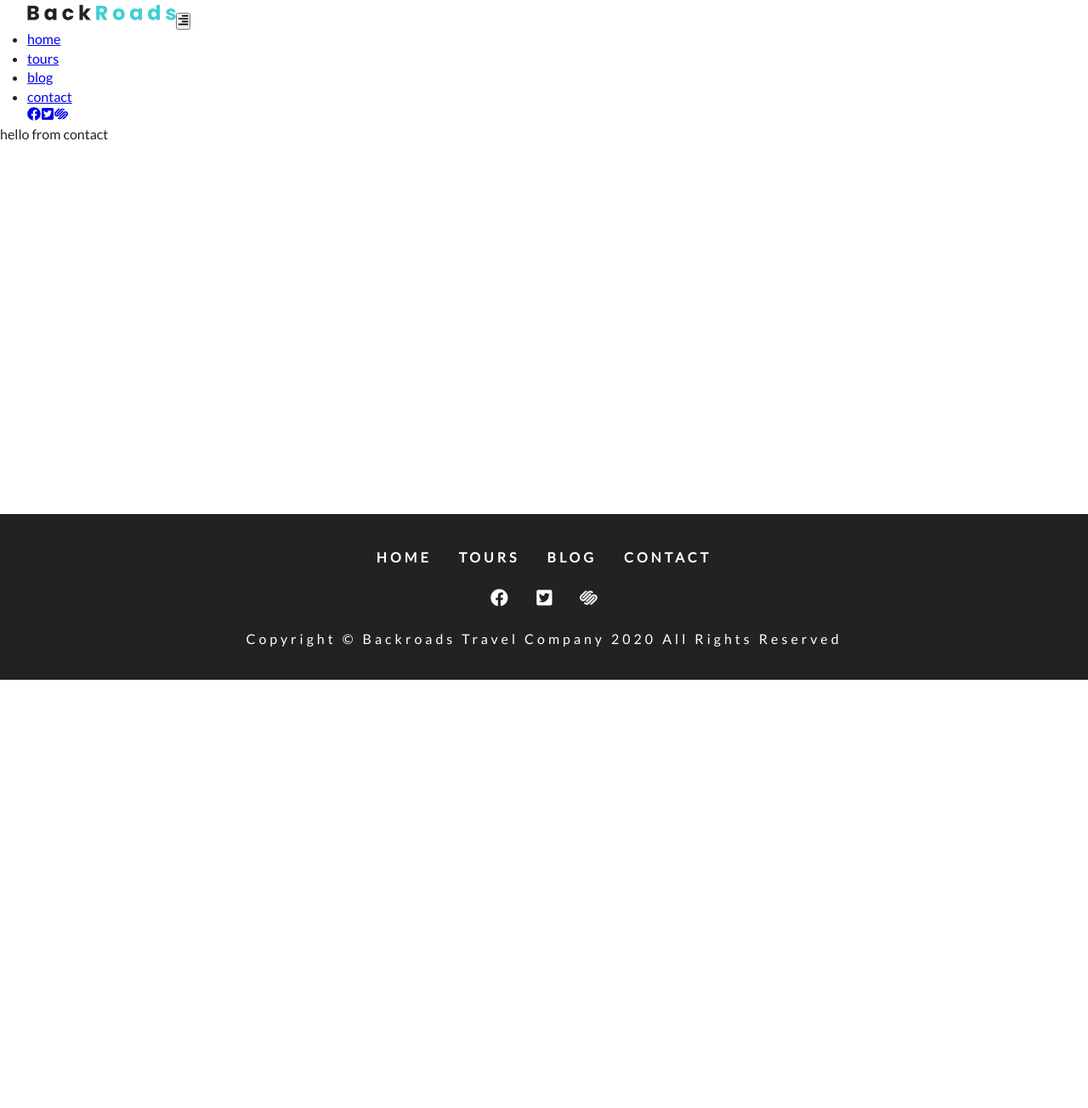
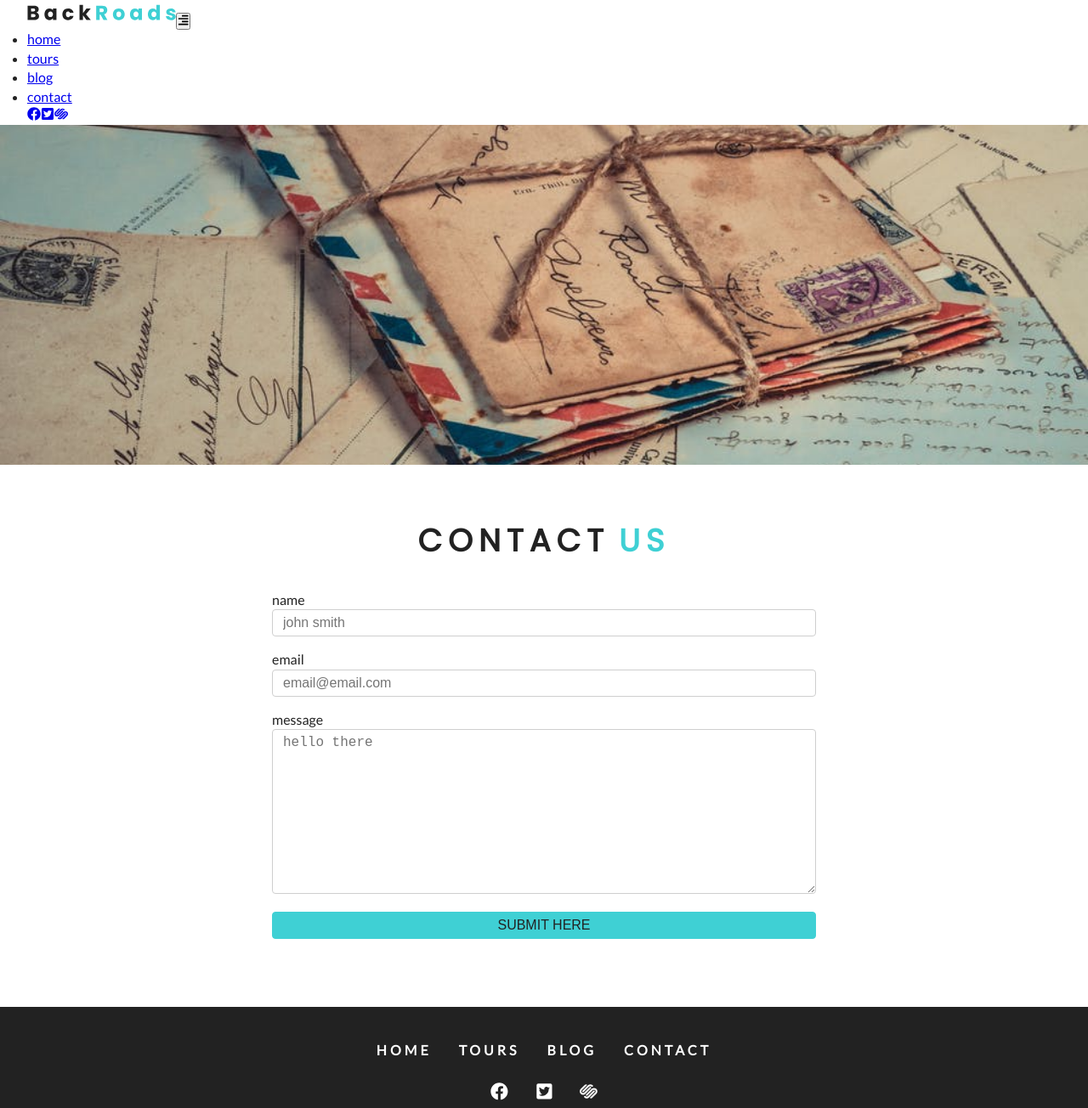
Before and after one commit to imran-ib/backroads, a Gatsby site: page /contact in a window 1280 px wide. Shown: the top 1304 px of the page at 85% size. Before the commit the page ends 800 px from the top, so only its background shows below. Built offline with nearby package versions, Linux system fonts and the light colour scheme; Gatsby itself is replaced by a stand-in of ours.

Commit message:
contentful

```diff
--- a/gatsby-config.js
+++ b/gatsby-config.js
@@ -1,3 +1,7 @@
+require("dotenv").config({
+  path: `.env.${process.env.NODE_ENV}`,
+})
+
 /**
  * Configure your Gatsby site with this file.
  *
@@ -6,11 +10,37 @@
 
 module.exports = {
   /* Your site config here */
+  siteMetadata: {
+    title: "BackRoads",
+    description:
+      "Explore Worldwide tours and find out what makes them unique. Take A Break From Your Routine and Explore the World",
+    author: "@imran.ib",
+  },
 
-  plugins: [{
-    resolve: `gatsby-plugin-styled-components`,
-    options: {
-      // Add any options here
+  plugins: [
+    {
+      resolve: `gatsby-source-filesystem`,
+      options: {
+        name: `images`,
+        path: `${__dirname}/src/images/`,
+      },
     },
-  }, ],
+    {
+      resolve: `gatsby-source-contentful`,
+      options: {
+        spaceId: process.env.SPACEID,
+        // Learn about environment variables: https://gatsby.dev/env-vars
+        accessToken: process.env.ACCESSTOKEN,
+      },
+    },
+    `gatsby-plugin-sharp`,
+    `gatsby-transformer-sharp`,
+    `gatsby-plugin-transition-link`,
+    {
+      resolve: `gatsby-plugin-styled-components`,
+      options: {
+        // Add any options here
+      },
+    },
+  ],
 }
--- /dev/null
+++ b/src/components/Contact/Contact.js
@@ -0,0 +1,61 @@
+import React, { useState } from "react"
+import Title from "../Title"
+import styles from "../../css/contact.module.css"
+const Contact = () => {
+  const [email, setEmail] = useState()
+
+  return (
+    <section className={styles.contact}>
+      <Title title="contact" subtitle="us" />
+      <div className={styles.center}>
+        <form
+          action="https://formspree.io/imran123irshad@gmail.com"
+          method="POST"
+          className={styles.form}
+        >
+          <div>
+            <label htmlFor="name">name</label>
+            <input
+              type="text"
+              name="name"
+              id="name"
+              className={styles.formControl}
+              placeholder="john smith"
+            />
+          </div>
+          <div>
+            <label htmlFor="email">email</label>
+
+            <input
+              type="email"
+              name="email"
+              id="email"
+              className={styles.formControl}
+              placeholder="email@email.com"
+            />
+          </div>
+          <div>
+            <label htmlFor="message">message</label>
+
+            <textarea
+              name="message"
+              id="message"
+              rows="10"
+              className={styles.formControl}
+              placeholder="hello there"
+            />
+          </div>
+          <div>
+            <input
+              type="submit"
+              value="submit here"
+              className={styles.submit}
+            />
+          </div>
+        </form>
+      </div>
+    </section>
+  )
+}
+
+export default Contact
--- a/src/components/Footer.js
+++ b/src/components/Footer.js
@@ -2,16 +2,16 @@ import React from "react"
 import styles from "../css/footer.module.css"
 import links from "../constants/links"
 import socialIcons from "../constants/social-icons"
-import { Link } from "gatsby"
+import AniLink from "gatsby-plugin-transition-link/AniLink"
 const Footer = () => {
   return (
     <footer className={styles.footer}>
       <div className={styles.links}>
         {links.map((item, index) => {
           return (
-            <Link key={index} to={item.path}>
+            <AniLink fade key={index} to={item.path}>
               {item.text}
-            </Link>
+            </AniLink>
           )
         })}
       </div>
--- a/src/components/Navbar.js
+++ b/src/components/Navbar.js
@@ -1,5 +1,5 @@
 import React, { useState } from "react"
-import { Link } from "gatsby"
+import AniLink from "gatsby-plugin-transition-link/AniLink"
 import styles from "../css/navbar.module.css"
 import { FaAlignRight } from "react-icons/fa"
 import links from "../constants/links"
@@ -30,7 +30,9 @@ const Navbar = () => {
           {links.map((item, index) => {
             return (
               <li key={index}>
-                <Link to={item.path}>{item.text}</Link>
+                <AniLink fade to={item.path}>
+                  {item.text}
+                </AniLink>
               </li>
             )
           })}
--- /dev/null
+++ b/src/components/styledHero.js
@@ -0,0 +1,25 @@
+import React from "react"
+import styled from "styled-components"
+import BackgroundImage from "gatsby-background-image"
+
+const StyledHero = ({ className, img, home, children }) => {
+  return (
+    <BackgroundImage home={home} className={className} fluid={img}>
+      {children}
+    </BackgroundImage>
+  )
+}
+
+export default styled(StyledHero)`
+  min-height: ${props => (props.home ? "calc(100vh - 62px) " : "50vh")};
+  background: ${props =>
+    props.home
+      ? " linear-gradient(rgba(63, 208, 212, 0.7), rgba(0, 0, 0, 0.7))"
+      : "none"};
+  background-position: center;
+  background-size: cover;
+  opacity: 1 !important;
+  display: flex;
+  justify-content: center;
+  align-items: center;
+`
--- a/src/pages/contact.js
+++ b/src/pages/contact.js
@@ -1,6 +1,32 @@
 import React from "react"
 import Layout from "../components/Layout"
+import { graphql } from "gatsby"
+import StyledHero from "../components/styledHero"
+import Contact from "../components/Contact/Contact"
 
-export default function contact() {
-  return <Layout>hello from contact</Layout>
+export const getMainImageContact = graphql`
+  query {
+    file(relativePath: { eq: "connectBcg.jpeg" }) {
+      childImageSharp {
+        fluid(quality: 90, maxWidth: 600) {
+          ...GatsbyImageSharpFluid_withWebp
+        }
+      }
+    }
+  }
+`
+
+export default function contact({
+  data: {
+    file: {
+      childImageSharp: { fluid },
+    },
+  },
+}) {
+  return (
+    <Layout>
+      <StyledHero img={fluid} />
+      <Contact />
+    </Layout>
+  )
 }
```
Also changed, not shown: package.json (+9 -0 lines), src/components/Home/About.js (+22 -2 lines), src/pages/blog.js (+22 -2 lines), src/pages/index.js (+27 -4 lines), src/pages/tours.js (+29 -4 lines), 1 other file.
